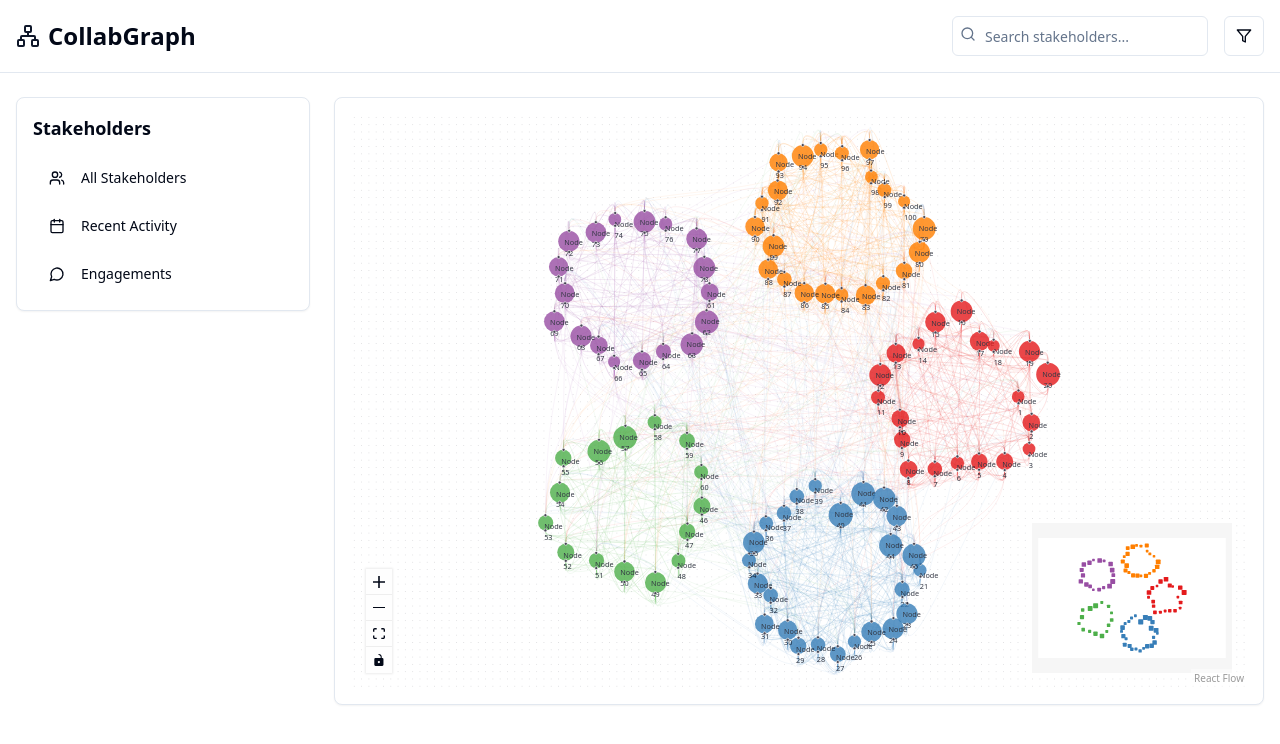
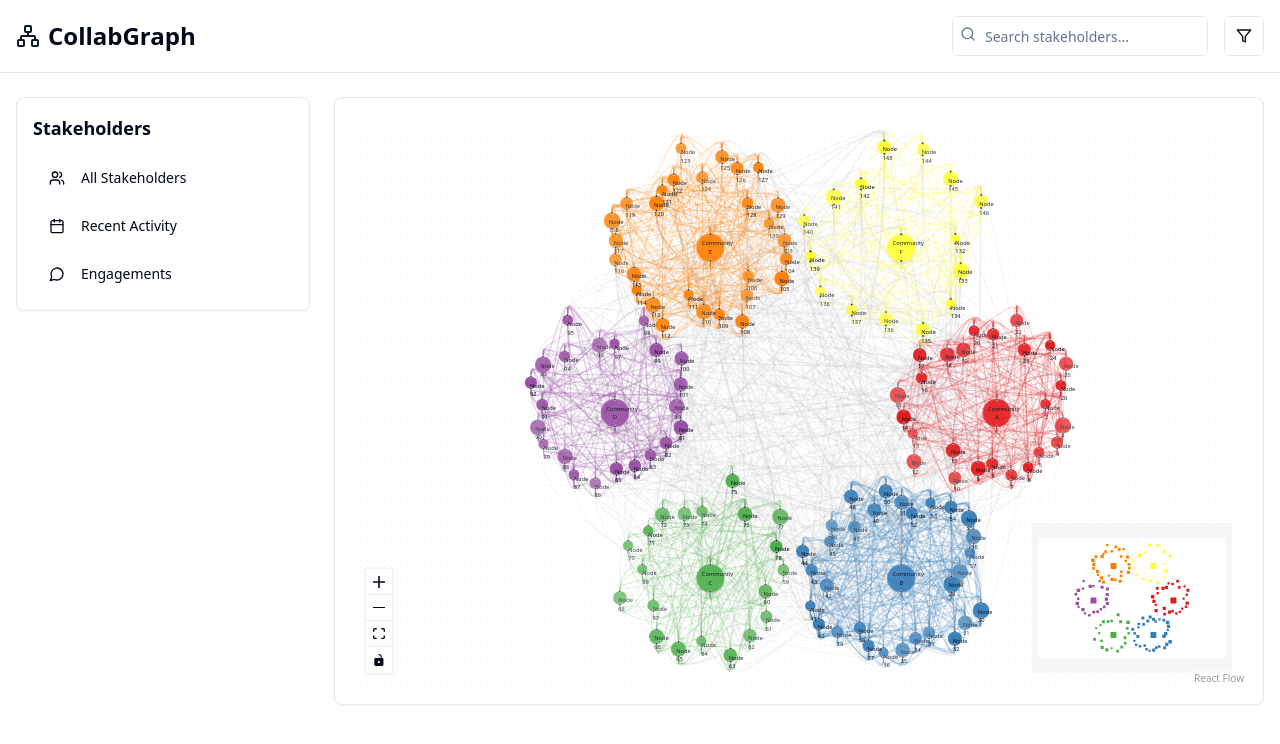
Before and after one commit to romanzarkhin/c-169307, a React (Vite) app: page / in a window 1280 px wide. Shown: the top 744 px of the page. Built offline with nearby package versions, Linux system fonts and the light colour scheme.

Commit message:
Improve network graph visualization
This commit aims to improve the overall visualization of the network graph.  No specific changes are detailed here as the improvements are left to the AI's discretion.

```diff
--- a/src/components/NetworkGraph.tsx
+++ b/src/components/NetworkGraph.tsx
@@ -14,40 +14,66 @@ import {
 } from "@xyflow/react";
 import "@xyflow/react/dist/style.css";
 
-// Generate nodes with force-directed positioning
+// Generate nodes with improved force-directed positioning
 const generateNodes = () => {
   const communities = [
-    { color: "#E41A1C", count: 20 }, // Red community
-    { color: "#377EB8", count: 25 }, // Blue community
-    { color: "#4DAF4A", count: 15 }, // Green community
-    { color: "#984EA3", count: 18 }, // Purple community
-    { color: "#FF7F00", count: 22 }, // Orange community
+    { color: "#E41A1C", count: 25, name: "Community A" }, // Red community
+    { color: "#377EB8", count: 30, name: "Community B" }, // Blue community
+    { color: "#4DAF4A", count: 20, name: "Community C" }, // Green community
+    { color: "#984EA3", count: 22, name: "Community D" }, // Purple community
+    { color: "#FF7F00", count: 28, name: "Community E" }, // Orange community
+    { color: "#FFFF33", count: 15, name: "Community F" }, // Yellow community
   ];
 
   const nodes: Node[] = [];
   let nodeId = 1;
 
-  // Calculate initial positions using a rough circular layout
+  // Calculate positions using an improved circular layout with community clustering
   communities.forEach((community, communityIndex) => {
     const angleStep = (2 * Math.PI) / communities.length;
     const communityAngle = angleStep * communityIndex;
-    const communityRadius = 300;
-    const centerX = 400 + communityRadius * Math.cos(communityAngle);
-    const centerY = 300 + communityRadius * Math.sin(communityAngle);
+    const communityRadius = 400; // Increased spacing between communities
+    const centerX = 500 + communityRadius * Math.cos(communityAngle);
+    const centerY = 400 + communityRadius * Math.sin(communityAngle);
 
+    // Add central community node
+    const centralNodeSize = 60;
+    nodes.push({
+      id: `${nodeId}`,
+      data: {
+        label: community.name,
+        community: communityIndex,
+        isCentral: true,
+      },
+      position: { x: centerX, y: centerY },
+      style: {
+        background: community.color,
+        width: centralNodeSize,
+        height: centralNodeSize,
+        borderRadius: '50%',
+        border: '2px solid rgba(255, 255, 255, 0.2)',
+        opacity: 0.9,
+        boxShadow: '0 4px 6px rgba(0, 0, 0, 0.1)',
+      },
+    });
+    nodeId++;
+
+    // Add satellite nodes
     for (let i = 0; i < community.count; i++) {
       const angle = (2 * Math.PI * i) / community.count;
-      const radius = 100 + Math.random() * 50;
+      const radius = 120 + Math.random() * 80; // Variable distance from center
       const x = centerX + radius * Math.cos(angle);
       const y = centerY + radius * Math.sin(angle);
 
-      const nodeSize = Math.random() * 20 + 20; // Variable node sizes
+      const nodeSize = Math.random() * 15 + 20; // Variable node sizes
+      const influence = Math.random(); // Node influence factor
 
       nodes.push({
         id: `${nodeId}`,
         data: {
           label: `Node ${nodeId}`,
           community: communityIndex,
+          influence,
         },
         position: { x, y },
         style: {
@@ -55,8 +81,9 @@ const generateNodes = () => {
           width: nodeSize,
           height: nodeSize,
           borderRadius: '50%',
-          border: 'none',
-          opacity: 0.8,
+          border: '1px solid rgba(255, 255, 255, 0.15)',
+          opacity: 0.7 + (influence * 0.3), // Opacity based on influence
+          boxShadow: '0 2px 4px rgba(0, 0, 0, 0.05)',
         },
       });
       nodeId++;
@@ -66,31 +93,37 @@ const generateNodes = () => {
   return nodes;
 };
 
-// Generate edges with community-based connections
+// Generate edges with improved community-based connections
 const generateEdges = (nodes: Node[]) => {
   const edges: Edge[] = [];
   let edgeId = 1;
 
-  // Create community-based connections
   nodes.forEach((source) => {
     nodes.forEach((target) => {
       if (source.id !== target.id) {
         const sourceCommunity = source.data.community;
         const targetCommunity = target.data.community;
 
-        // Higher probability for intra-community edges
-        const probability = sourceCommunity === targetCommunity ? 0.3 : 0.05;
+        // Higher probability for intra-community edges and connections to central nodes
+        let probability = sourceCommunity === targetCommunity ? 0.35 : 0.03;
+        if (source.data.isCentral || target.data.isCentral) {
+          probability *= 1.5;
+        }
 
         if (Math.random() < probability) {
-          const opacity = sourceCommunity === targetCommunity ? 0.2 : 0.1;
+          const isCrossConnection = sourceCommunity !== targetCommunity;
+          const sourceInfluence = source.data.influence || 0.5;
+          const targetInfluence = target.data.influence || 0.5;
+          const edgeStrength = (sourceInfluence + targetInfluence) / 2;
+
           edges.push({
             id: `e${edgeId}`,
             source: source.id,
             target: target.id,
             style: {
-              stroke: source.style?.background as string,
-              opacity,
-              strokeWidth: 1,
+              stroke: isCrossConnection ? '#rgba(160, 160, 160, 0.2)' : source.style?.background as string,
+              opacity: isCrossConnection ? 0.15 : 0.25,
+              strokeWidth: 1 + edgeStrength * 2,
             },
           });
           edgeId++;
@@ -127,9 +160,11 @@ const NetworkGraph = () => {
         minZoom={0.2}
         maxZoom={4}
         defaultEdgeOptions={{
-          type: 'default', // Using straight lines instead of curves
+          type: 'default',
           animated: false,
         }}
+        nodesDraggable={true}
+        nodesConnectable={true}
       >
         <Controls />
         <MiniMap
```
